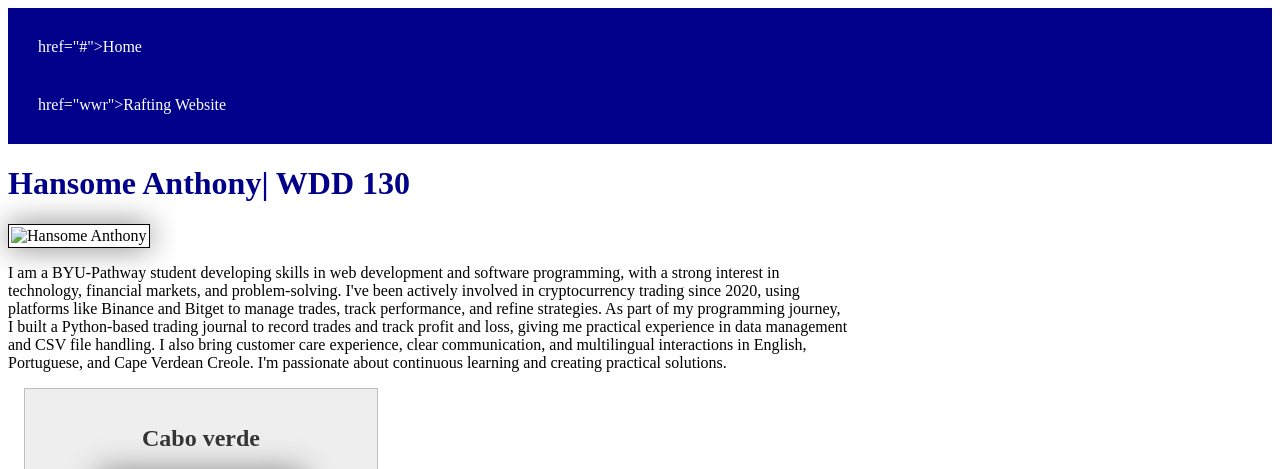
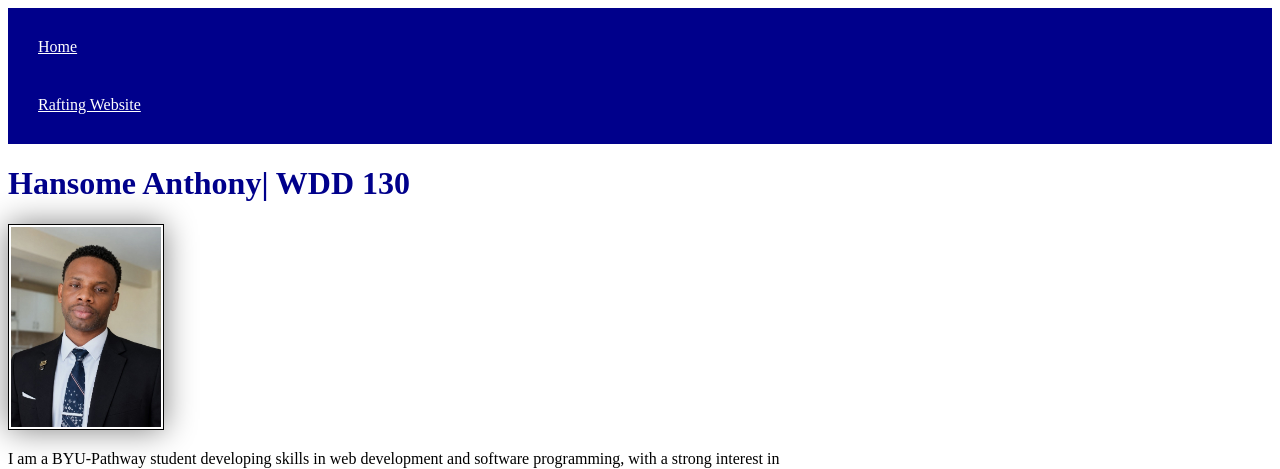
Before and after one commit to hansome2001/wdd130, a plain HTML site: page index.html in a window 1280 px wide. Shown: the top 469 px of the page. Drawn offline with Linux system fonts and the light colour scheme.

Commit message:
index html

```diff
--- a/index.html
+++ b/index.html
@@ -12,13 +12,13 @@
 <body>
     <header>
     <nav>
-        <a>href="#">Home</a>
-        <a>href="wwr">Rafting Website</a>
+        <a href="#">Home</a>
+        <a href="wwr">Rafting Website</a>
     </nav>
     </header>
     <main>
         <h1>Hansome Anthony| WDD 130</h1>
-        <img src="images/profile.jpeg" alt="Hansome Anthony" width="128">
+        <img src="images/profile.jpg" alt="Hansome Anthony" width="128">
         <p>I am a BYU-Pathway student developing skills in web development and software programming, with a strong interest in technology, financial markets, and problem-solving.
             I've been actively involved in cryptocurrency trading since 2020, using platforms like Binance and Bitget to manage trades, track performance, and refine strategies.
             As part of my programming journey, I built a Python-based trading journal to record trades and track profit and loss, giving me practical experience in data management and CSV file handling.
```
